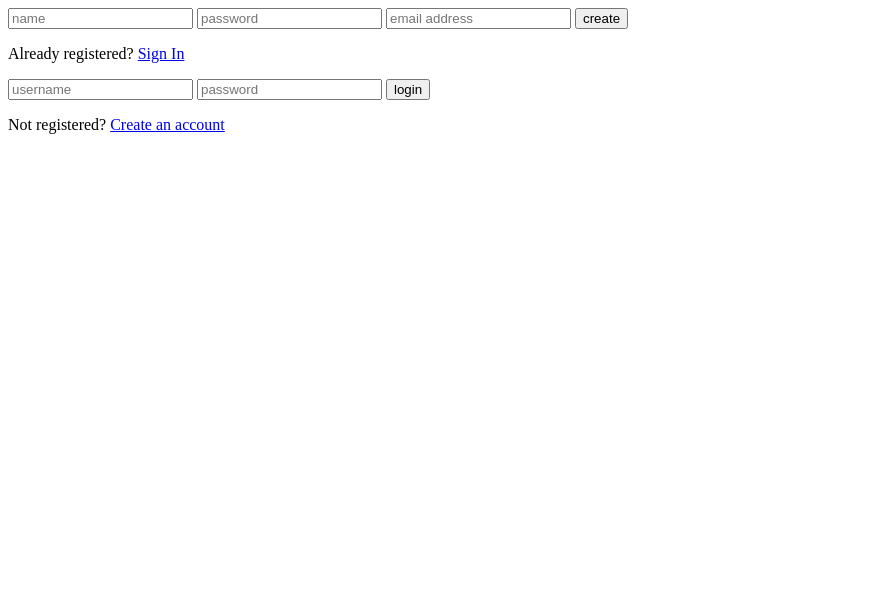
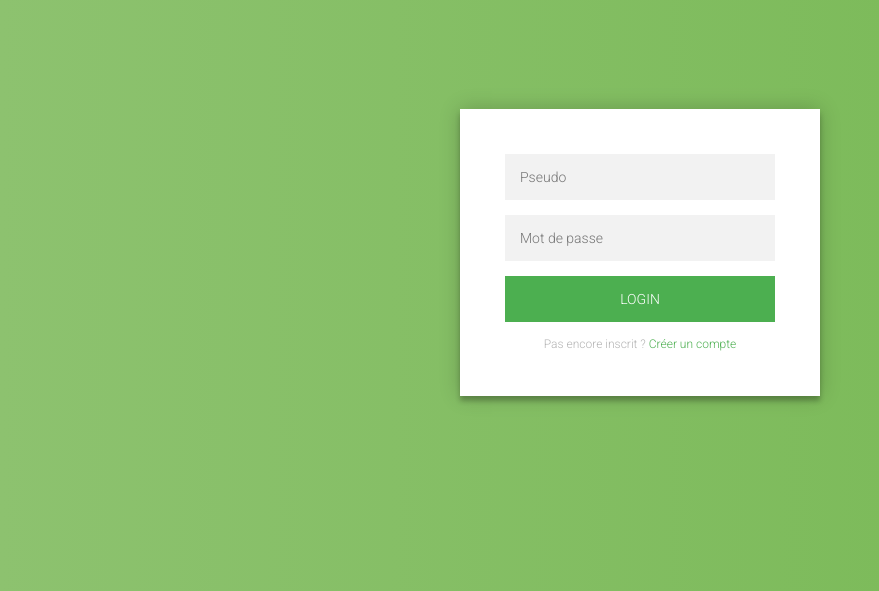
Before and after one commit to molotovad75/Candidature_Fabdev, a PHP site: page / in a window 1280 px wide. Shown: the top 591 px of the page, without its empty margins (0-879 px from the left). Run offline with PHP 8.4, Linux system fonts and the light colour scheme.

Commit message:
intégration du template connexion

```diff
--- a/index.php
+++ b/index.php
@@ -11,6 +11,7 @@
     else { //absence de paramètres : prévoir des valeurs par défaut
 	    $controle = "utilisateur";
         $action= "redirectionConnexion";
+        // $action= "redirectionInscription";
     }
 
     //inclure le fichier php de contrôle
--- a/vue/connexion.tpl
+++ b/vue/connexion.tpl
@@ -1,23 +1,20 @@
 <!doctype html>
 <html class="no-js" lang="fr">
+<head>
+<title>Se connecter</title>
+<meta charset="UTF-8">
+<link rel="stylesheet" href="./vue/css/connexion.css" media="all">
+</head>
 
 <div class="login-page">
   <div class="form">
-    <form class="register-form">
-      <input type="text" placeholder="name"/>
-      <input type="password" placeholder="password"/>
-      <input type="text" placeholder="email address"/>
-      <button>create</button>
-      <p class="message">Already registered? <a href="#">Sign In</a></p>
-    </form>
     <form class="login-form">
-      <input type="text" placeholder="username"/>
-      <input type="password" placeholder="password"/>
+      <input type="text" placeholder="Pseudo"/>
+      <input type="password" placeholder="Mot de passe"/>
       <button>login</button>
-      <p class="message">Not registered? <a href="#">Create an account</a></p>
+      <p class="message">Pas encore inscrit ? <a href="#">Créer un compte</a></p>
     </form>
   </div>
 </div>
 
-
 </html>
--- a/vue/js/connexion.js
+++ /dev/null
@@ -1,3 +0,0 @@
-$('.message a').click(function(){
-    $('form').animate({height: "toggle", opacity: "toggle"}, "slow");
- });
```
